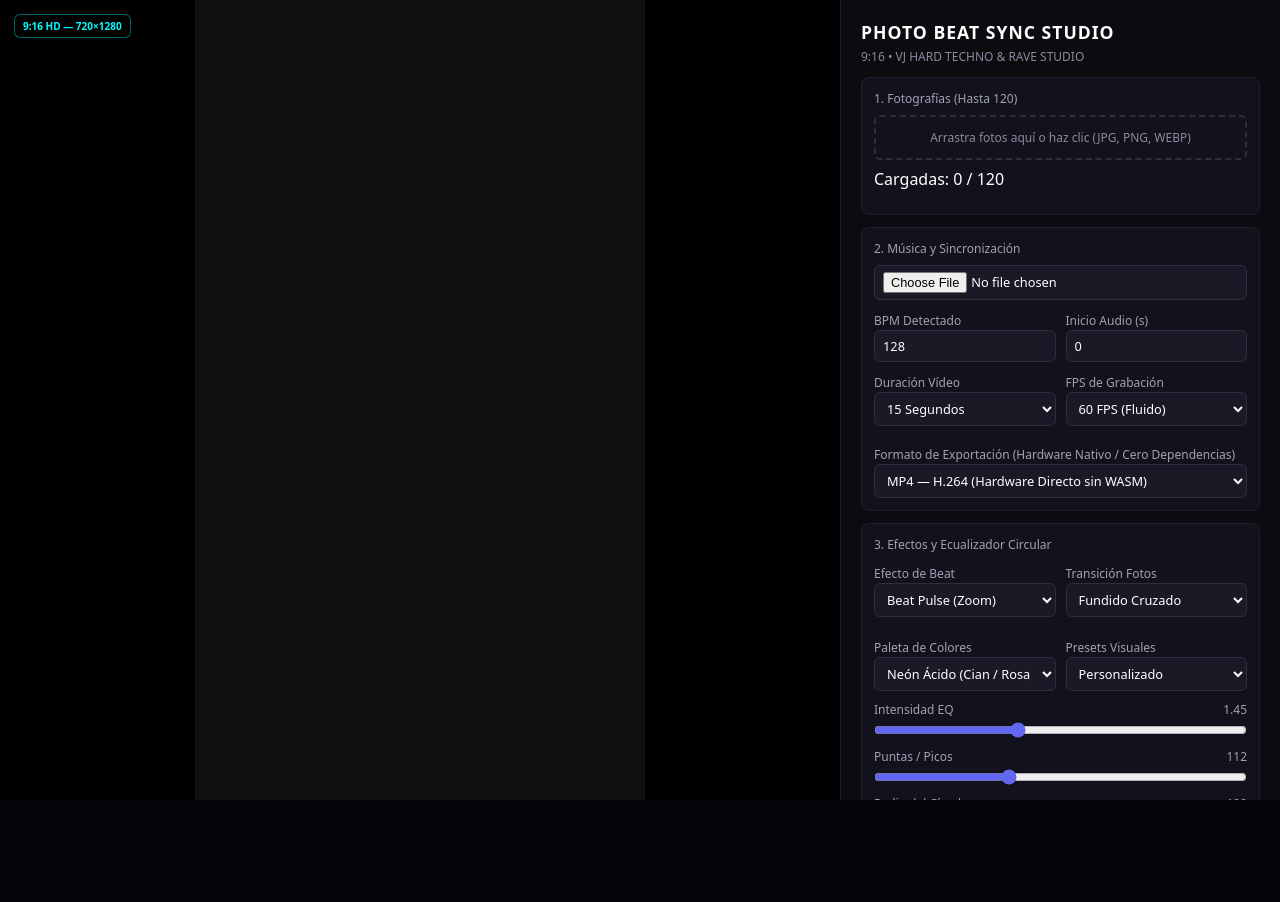
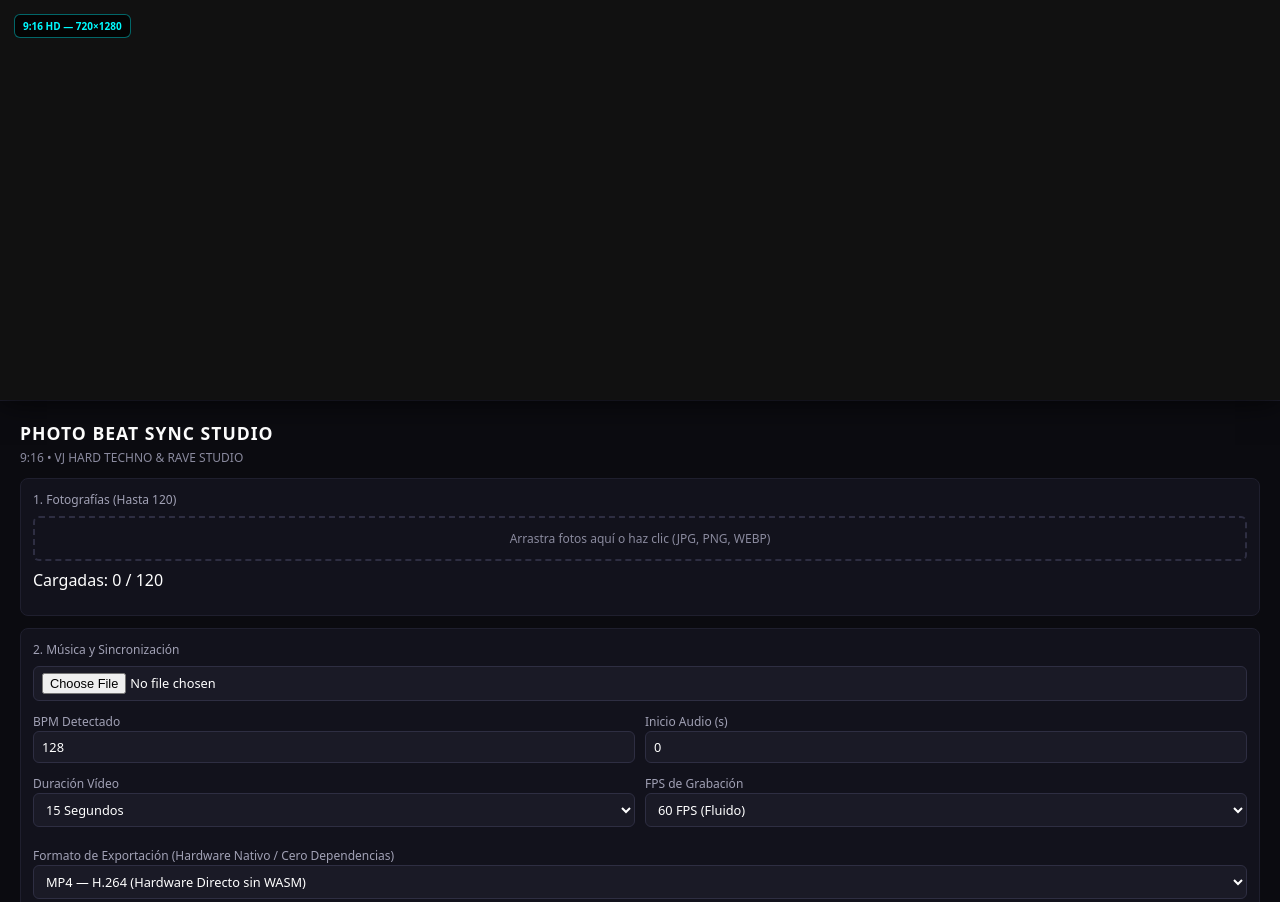
Before and after one commit to israelserrano337-oss/photo-beat-sync-studio, an Electron app: page index.html in a window 1280 px wide. Shown: the top 902 px of the page. Before the commit the page ends 800 px from the top, so only its background shows below. Drawn offline with Linux system fonts and the light colour scheme.

```diff
--- a/styles.css
+++ b/styles.css
@@ -1,9 +1,10 @@
+/* styles.css - Estilos Optimizados para Visualizador y Panel Móvil */
 * { box-sizing: border-box; margin: 0; padding: 0; font-family: system-ui, -apple-system, sans-serif; }
-body { background: #050509; color: #fff; height: 100vh; overflow: hidden; }
-.app { display: flex; height: 100vh; width: 100vw; }
-.stage { flex: 1; background: #000; display: flex; align-items: center; justify-content: center; position: relative; }
-canvas { max-height: 100%; max-width: 100%; aspect-ratio: 9/16; background: #111; box-shadow: 0 0 30px rgba(0,0,0,0.8); }
-.panel { width: 440px; background: #0b0b10; border-left: 1px solid #1f1f2e; display: flex; flex-direction: column; padding: 20px; overflow-y: auto; gap: 12px; }
+body { background: #050509; color: #fff; min-height: 100vh; overflow-x: hidden; }
+.app { display: flex; flex-direction: column; min-height: 100vh; width: 100vw; }
+.stage { width: 100%; height: 50vh; min-height: 350px; background: #000; display: flex; align-items: center; justify-content: center; position: relative; }
+canvas { width: 100%; height: 100%; max-height: 100%; max-width: 100%; aspect-ratio: 9/16; object-fit: contain; background: #111; box-shadow: 0 0 30px rgba(0,0,0,0.8); }
+.panel { flex: 1; width: 100%; background: #0b0b10; border-top: 1px solid #1f1f2e; display: flex; flex-direction: column; padding: 20px; overflow-y: auto; gap: 12px; }
 h1 { font-size: 1.1rem; letter-spacing: 1px; color: #fff; }
 .sub { font-size: 0.75rem; color: #8a8a9e; margin-top: -8px; }
 .group-box { background: #12121c; border: 1px solid #1f1f2e; border-radius: 8px; padding: 12px; display: flex; flex-direction: column; gap: 8px; }
```
